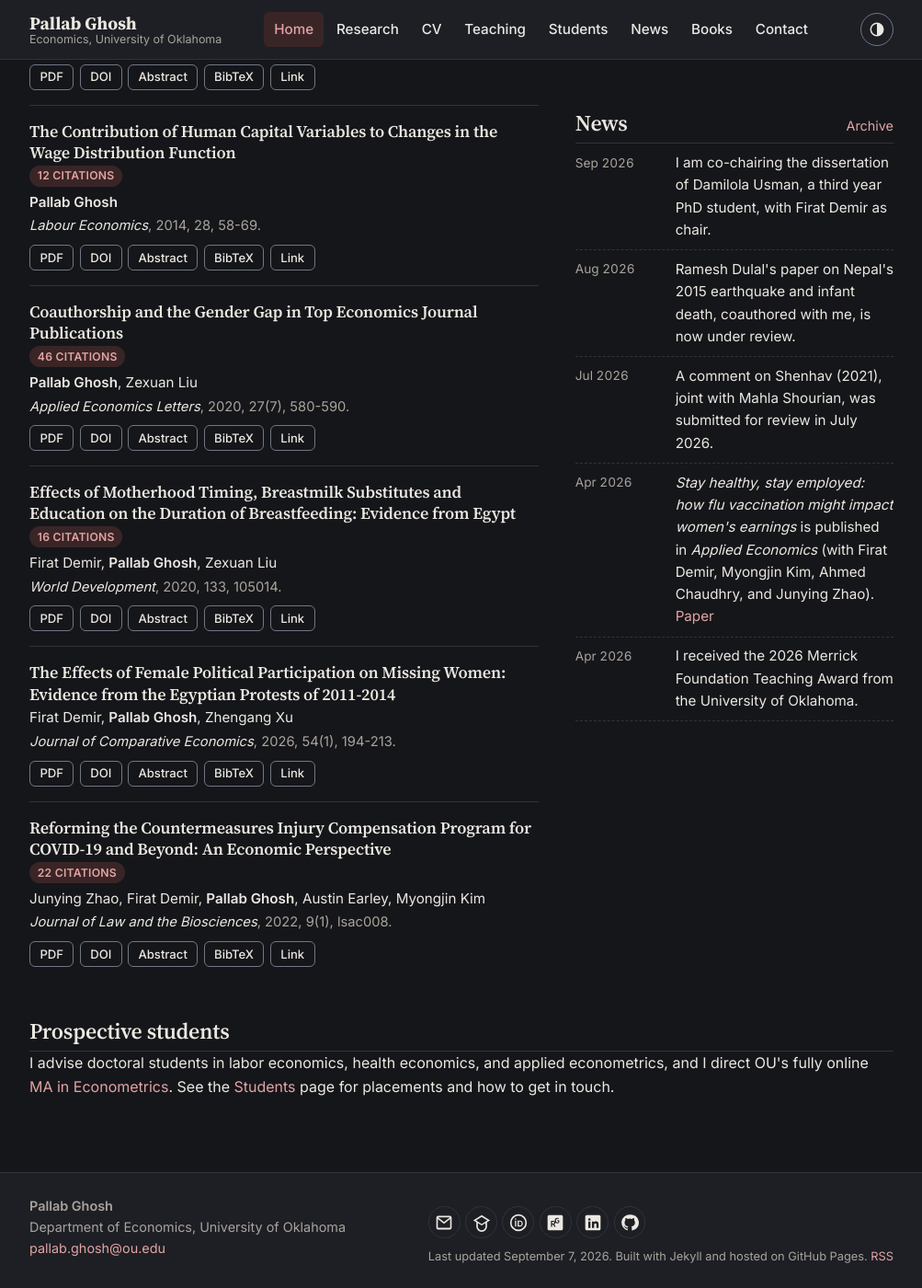
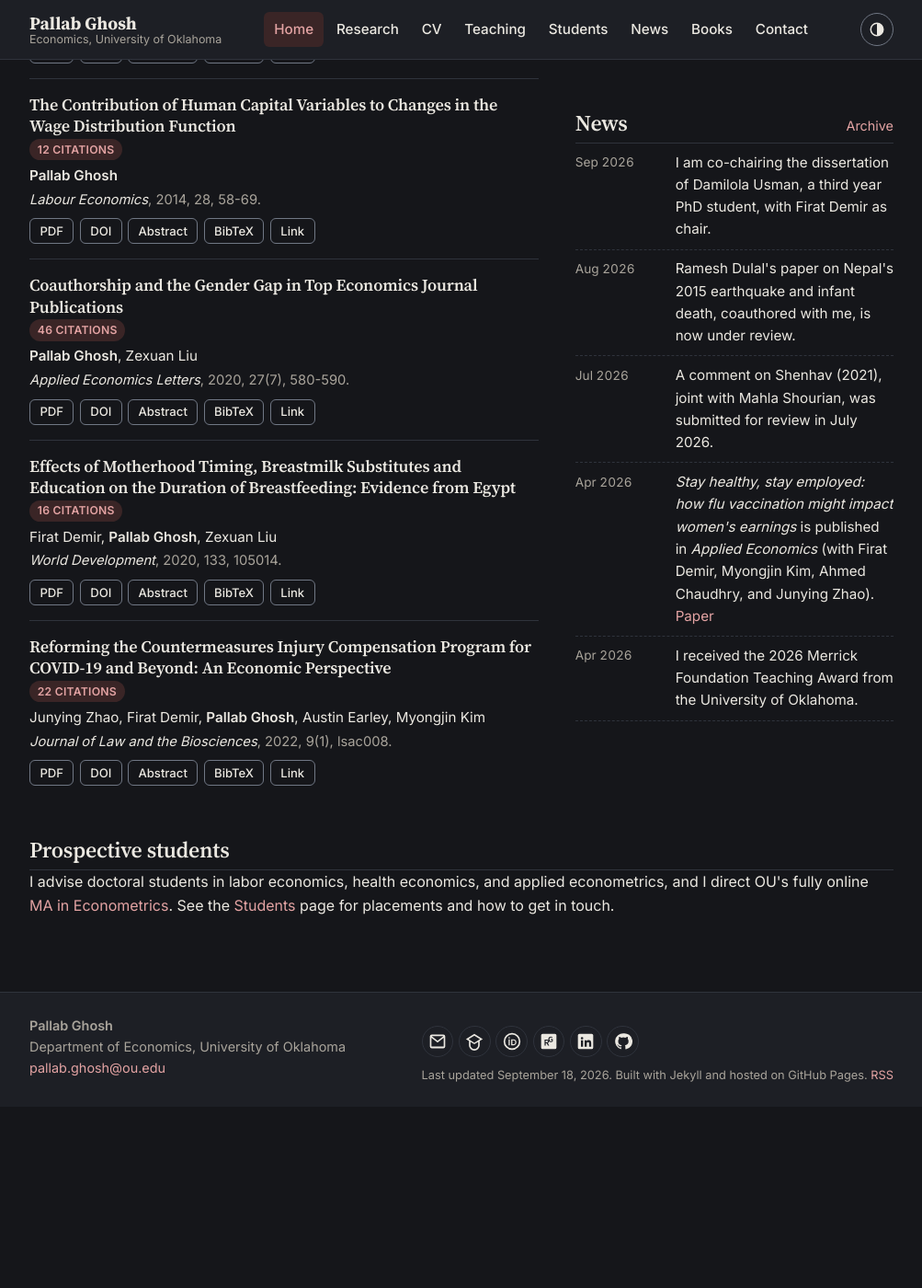
Before and after one commit to paghosh/paghosh.github.io, a Jekyll site: the page built from index.html, in a window 1280 px wide and 1400 px high, scrolled down 1331 px. Shown: the whole window at 92% size, without its empty margins (138-1141 px from the left). Built offline with Jekyll 4.4.1, drawn with Linux system fonts in a browser that asks for light colours; after the commit the page ends 2534 px from its top, so only the background shows below that; part of the change alters nothing that is shown; some of the changed text lies outside the part shown.

Commit message:
Remove the Journal of Comparative Economics paper from the site and CV, per owner
Co-Authored-By: Claude Fable 5.1 <noreply@anthropic.com>
Claude-Session: https://claude.ai/code/session_01PR6Zvyiq42ajDnzYkfASbB

```diff
--- a/_config.yml
+++ b/_config.yml
@@ -34,7 +34,7 @@ profiles:
   researchgate: Pallab-Ghosh
 
 # Date shown in the footer. Update when the content changes.
-updated: September 7, 2026
+updated: September 18, 2026
 
 # Google Scholar metrics. Update these numbers by hand when they change.
 metrics:
--- a/_data/news.yml
+++ b/_data/news.yml
@@ -17,8 +17,6 @@
   text: "Presented at the American Economic Association Annual Meetings, January 2026."
 - date: 2025-11-22
   text: "Presented at the Southern Economic Association Annual Meetings, November 2025."
-- date: 2025-10-28
-  text: "*The Effects of Female Political Participation on Missing Women: Evidence from the Egyptian Protests of 2011-2014* (with Firat Demir and Zhengang Xu) is published in the *Journal of Comparative Economics*, 54(1). [Paper](/research/#demir2026missingwomen)"
 - date: 2025-10-11
   text: "*Power of Public Health Advice: Effectiveness and Spillover Effects of Federal Vaccine Recommendations* appears in *Public Health in Practice*, 10. [Paper](/research/#zhao2025advice)"
 - date: 2025-09-02
--- a/_data/publications.yml
+++ b/_data/publications.yml
@@ -36,47 +36,6 @@
       year    = {2026},
       pages   = {1--16},
       doi     = {10.1080/00036846.2026.2656819}
-    }
-
-- id: demir2026missingwomen
-  title: "The Effects of Female Political Participation on Missing Women: Evidence from the Egyptian Protests of 2011-2014"
-  authors: ["Firat Demir", "Pallab Ghosh", "Zhengang Xu"]
-  journal: "Journal of Comparative Economics"
-  year: 2026
-  volume: "54"
-  issue: "1"
-  pages: "194-213"
-  doi: "10.1016/j.jce.2025.09.003"
-  pdf: "/assets/papers/demir2026missingwomen.pdf"
-  area: labor
-  status: published
-  featured: true
-  rank: 5
-  abstract: >
-    This paper examines the effects of political protests during the Egyptian revolution between 2011
-    and 2014 on "missing women" in Egypt. The term "missing women" refers to the number of women missing
-    in population because of sex-selective abortions, excess female mortality and lower survival rates
-    caused by gender discrimination, infanticide, neglect, malnutrition, domestic violence, unequal
-    healthcare access and provision, and poor treatment. We hypothesize that increased female
-    participation in these protests improved women's empowerment and helped reduce missing women. Using
-    a difference-in-differences analysis, our identification strategy is based on protest intensity
-    heterogeneity, and changes in missing women for the age group of [0-1] before and after the protests
-    across different governorates in urban and rural areas. We find convincing causal evidence that the
-    number of missing women decreased significantly in high protest intensity governorates. Based on
-    protest heterogeneity across different periods, we also show that this effect was most visible after
-    the fourth and final phase of protests. As for possible channels, we find that domestic violence
-    during pregnancy incidence fell significantly in treatment areas, while both relative vaccination
-    rate of girls aged [0-1] as well as women's empowerment increased significantly.
-  bibtex: |
-    @article{demir2026missingwomen,
-      author  = {Demir, Firat and Ghosh, Pallab and Xu, Zhengang},
-      title   = {The Effects of Female Political Participation on Missing Women: Evidence from the Egyptian Protests of 2011--2014},
-      journal = {Journal of Comparative Economics},
-      year    = {2026},
-      volume  = {54},
-      number  = {1},
-      pages   = {194--213},
-      doi     = {10.1016/j.jce.2025.09.003}
     }
 
 - id: ghosh2023routine
--- a/index.html
+++ b/index.html
@@ -21,7 +21,7 @@ description: "Pallab Ghosh is an Associate Professor of Economics at the Univers
     </p>
     <div class="bio">
       <p>I am an Associate Professor of Economics at the University of Oklahoma, where I direct the Online MA in Econometrics and previously served as Director of Graduate Studies. I received my Ph.D. in Economics from Syracuse University in 2014, an M.S. in Quantitative Economics from the Indian Statistical Institute, Kolkata, and a B.S. in Economics from the University of Calcutta. Before graduate school I worked for two years as a market research analyst at Hewlett-Packard in Bangalore.</p>
-      <p>My research spans econometrics, labor economics, health economics, and development economics. On the methods side I work on unconditional quantile regression, including Box-Cox power transformations and endogenous regressors, and apply these methods to wage inequality and racial wage gaps. On the applied side I study crime, gender gaps in economics publishing, maternal and child health, vaccine policy, and the funding of the Indian Health Service. My work has appeared in the <em>Journal of Applied Econometrics</em>, <em>Labour Economics</em>, <em>World Development</em>, <em>Journal of Comparative Economics</em>, <em>Southern Economic Journal</em>, <em>Statistical Papers</em>, and <em>Value in Health</em>, among others.</p>
+      <p>My research spans econometrics, labor economics, health economics, and development economics. On the methods side I work on unconditional quantile regression, including Box-Cox power transformations and endogenous regressors, and apply these methods to wage inequality and racial wage gaps. On the applied side I study crime, gender gaps in economics publishing, maternal and child health, vaccine policy, and the funding of the Indian Health Service. My work has appeared in the <em>Journal of Applied Econometrics</em>, <em>Labour Economics</em>, <em>World Development</em>, <em>Southern Economic Journal</em>, <em>Statistical Papers</em>, and <em>Value in Health</em>, among others.</p>
       <p>I teach across the curriculum, from Principles of Microeconomics to PhD Econometrics and PhD Labor Economics, and I received the University of Oklahoma's Merrick Foundation Teaching Award in 2026. I chair, co-chair, or have chaired five doctoral dissertations and have served on eighteen dissertation committees.</p>
     </div>
     <div class="hero-actions">
```
Also changed, not shown: 3 other files.
